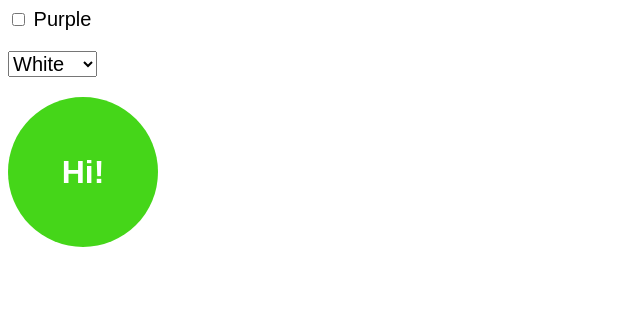
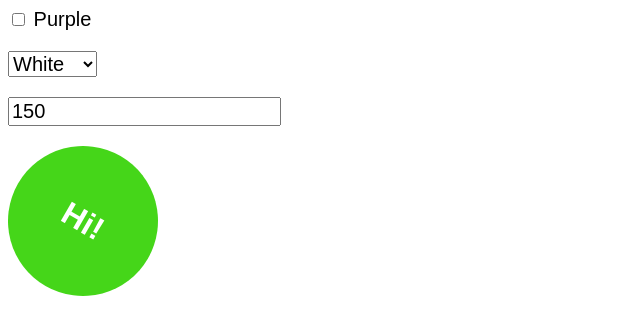
Before and after one commit to Alun-Price/vuefundamentals2, a plain HTML site: page index.html in a window 1280 px wide. Shown: the whole page, without its empty margins (0-640 px from the left). Drawn offline with nearby package versions, Linux system fonts and the light colour scheme.

Commit message:
s2 28 Binding styles

```diff
--- a/app.js
+++ b/app.js
@@ -3,11 +3,19 @@ let vm = Vue.createApp({
     return {
       isPurple: false,
       selectedColor: "",
+      size: 150,
     };
   },
   computed: {
     circle_classes() {
       return { purple: this.isPurple };
     },
+    circle_style() {
+      return {
+        width: this.size + "px",
+        height: this.size + "px",
+        lineHeight: this.size + "px",
+      };
+    },
   },
 }).mount("#app");
--- a/index.html
+++ b/index.html
@@ -15,7 +15,17 @@
         <option value="text-orange">Orange</option>
       </select>
 
-      <div class="circle" :class="[selectedColor, circle_classes]">Hi!</div>
+      <input type="number" v-model="size" />
+
+      <div
+        class="circle"
+        :class="[selectedColor, circle_classes]"
+        :style="[
+          circle_style,
+          {transform: 'rotate(30deg)'}]"
+      >
+        Hi!
+      </div>
     </div>
 
     <script src="https://unpkg.com/vue@next"></script>
```
